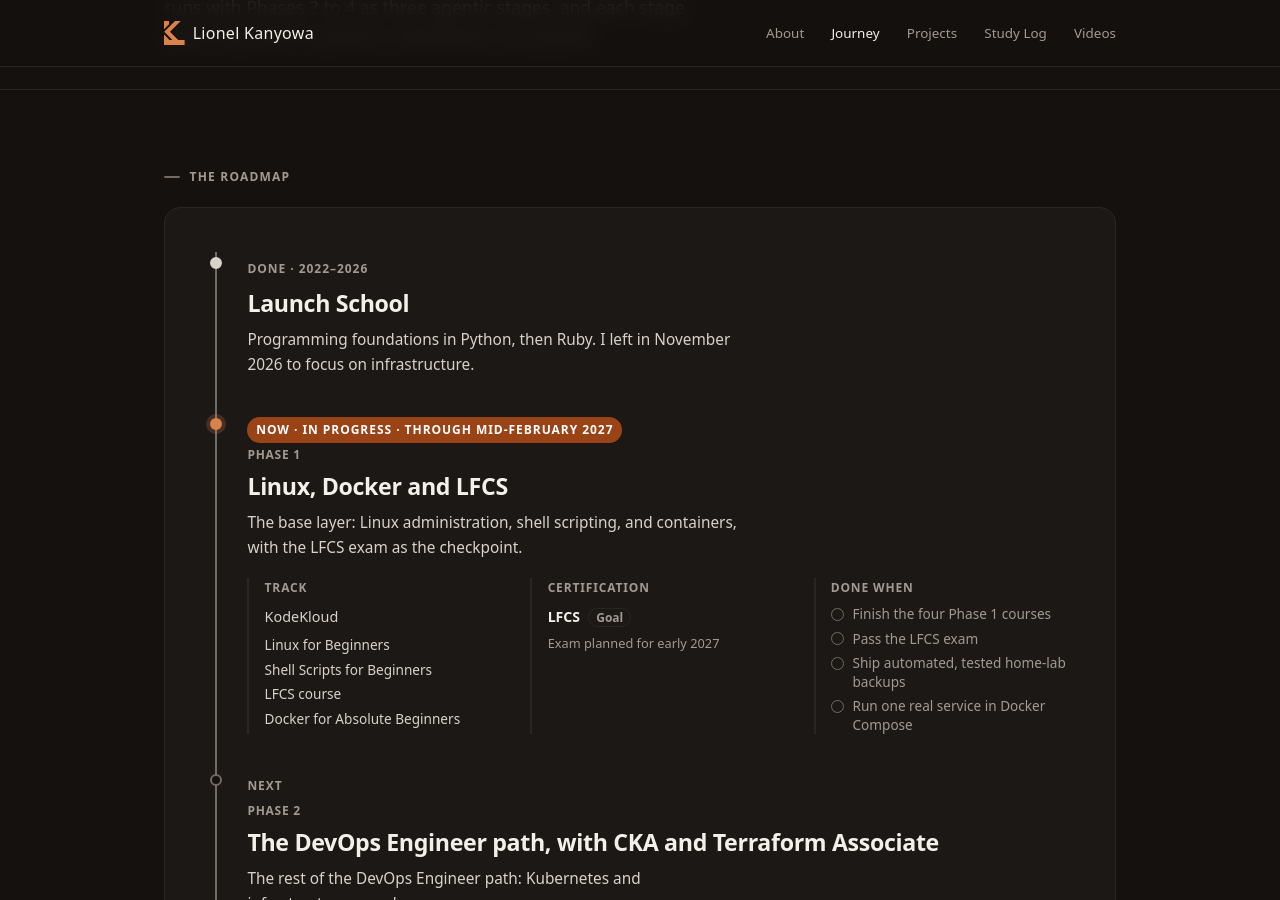
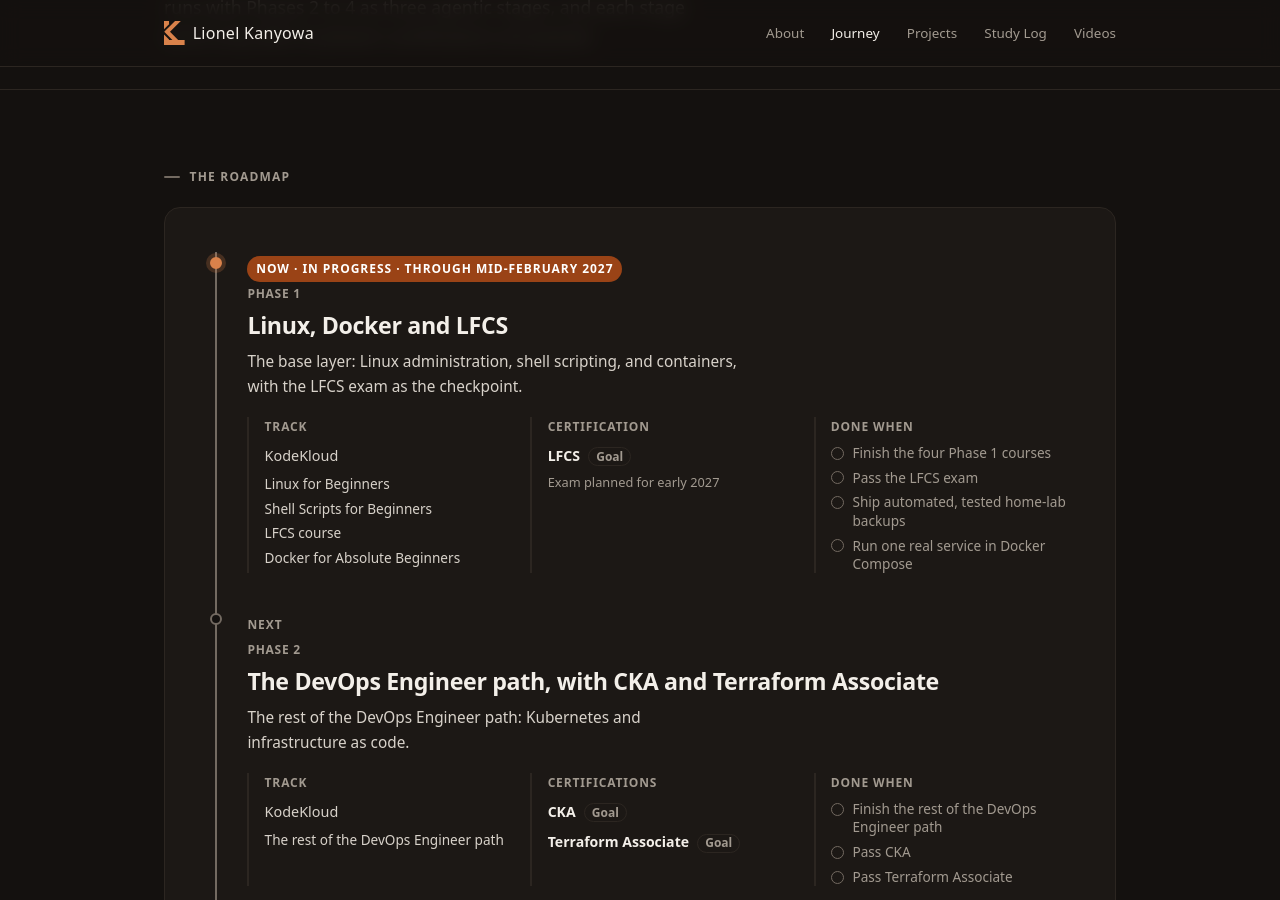
Before and after one commit to lionelkanyowa/lionelkanyowa.github.io, a Jekyll site: the page built from journey.html, in a window 1280 px wide and 900 px high, scrolled down 432 px. Built offline with Jekyll 4.4.1, drawn with Linux system fonts in a browser that asks for light colours.

Commit message:
feat: take Launch School off the Journey path
Remove the past Done entry and the past list. Launch School stays only
in About and on the archived study-log posts.

Co-Authored-By: Claude Opus 5.5 <noreply@anthropic.com>

```diff
--- a/_data/journey.yml
+++ b/_data/journey.yml
@@ -139,12 +139,3 @@ phases:
       projects:
         - text: "A home-lab ops agent that proposes fixes from alerts, waits for approval on every change, is traced with OpenTelemetry, and is scored by an eval suite"
           done: false
-
-# Finished work that came before the current path. Shown as short, past-tense
-# entries at the start of the timeline.
-past:
-  - id: launch-school
-    title: "Launch School"
-    years: "2022–2026"
-    status: done
-    summary: "Programming foundations in Python, then Ruby. I left in November 2026 to focus on infrastructure."
--- a/journey.html
+++ b/journey.html
@@ -21,14 +21,6 @@ description: The path from Linux and containers to Kubernetes, infrastructure as
     <p class="eyebrow roadmap-label">The roadmap</p>
     <div class="roadmap">
     <ol class="track">
-      {% for item in journey.past %}
-      <li class="stage {{ item.status }}">
-        <span class="st-label">Done · {{ item.years }}</span>
-        <h2>{{ item.title }}</h2>
-        <p>{{ item.summary }}</p>
-      </li>
-      {% endfor %}
-
       {% for phase in journey.phases %}
       {% assign label = phase.status %}
       {% for pair in status_labels %}
```
Also changed, not shown: CLAUDE.md (+3 -2 lines), docs/PROGRESS.md (+2 -0 lines).
